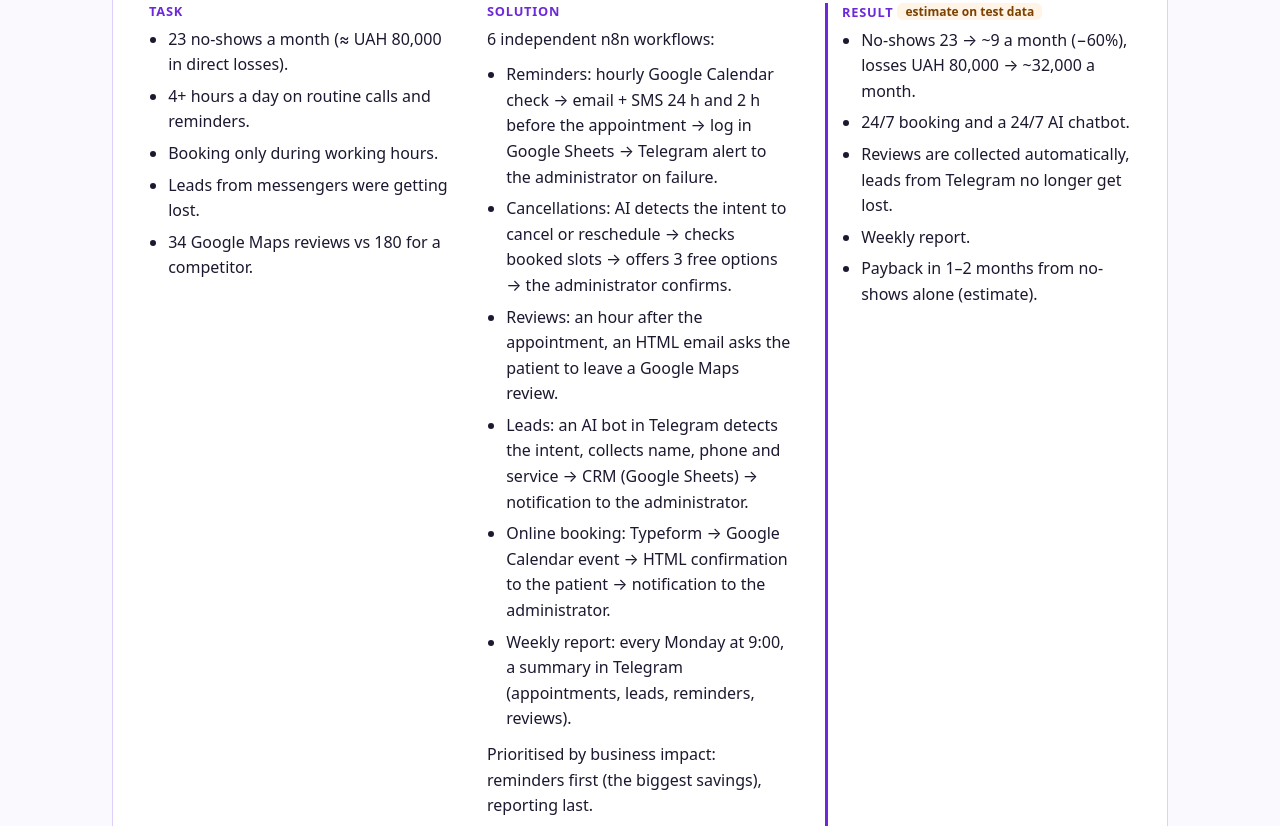
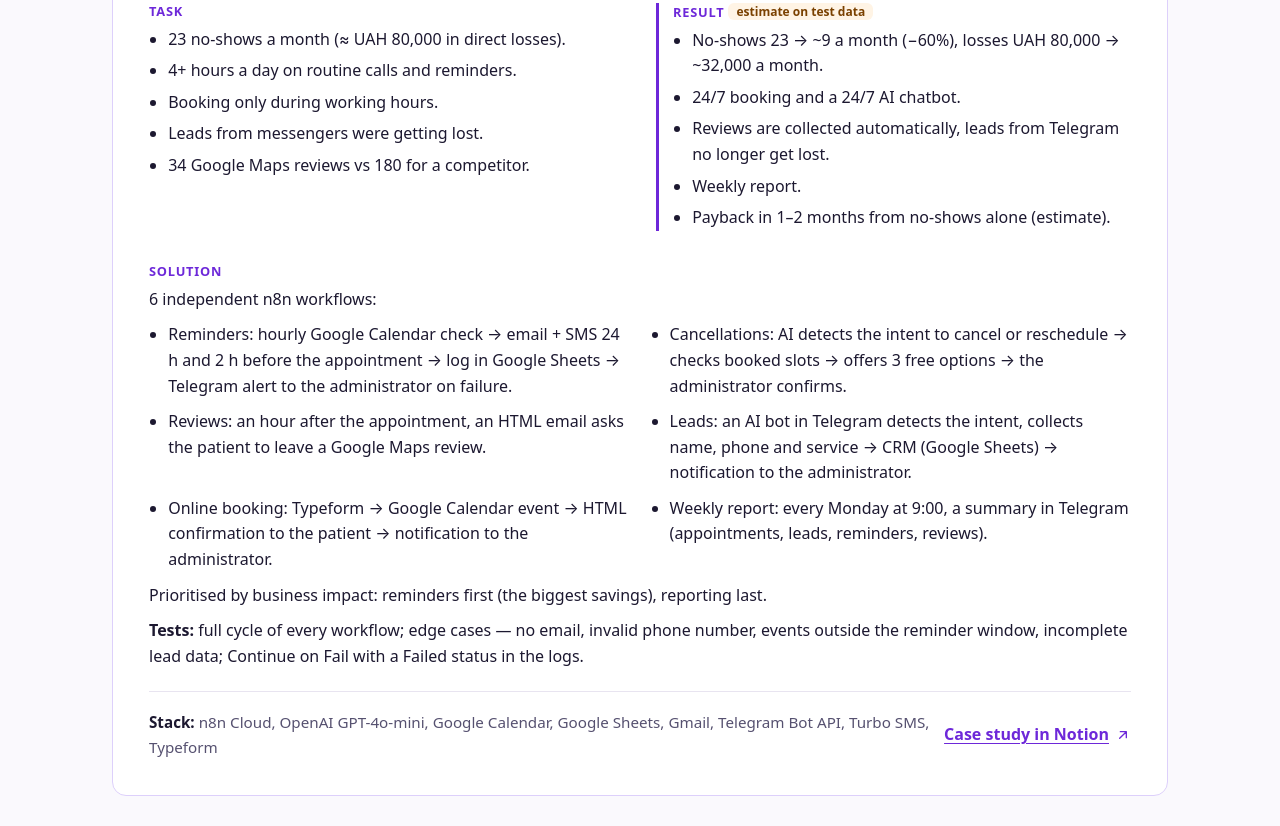
Before and after one commit to helentudos/olena-tudos-site, a plain HTML site: page index.html in a window 1280 px wide. Shown: the part 3803-4629 px from the top of the page. Drawn offline with Linux system fonts and the light colour scheme.

Commit message:
Improve flagship case layout and narrow-phone header
Co-Authored-By: Claude Opus 5.5 <noreply@anthropic.com>
Claude-Session: https://claude.ai/code/session_01DY6oHzPq3NvX2qY67FwbA9

```diff
--- a/css/styles.css
+++ b/css/styles.css
@@ -545,3 +545,26 @@ main:focus { outline: none; }
   .others-list { grid-template-columns: repeat(3, 1fr); }
   .contacts { grid-template-columns: repeat(3, 1fr); }
 }
+
+/* Flagship case on desktop: task | result on top, solution full width below */
+@media (min-width: 960px) {
+  .case-flagship .case-grid { grid-template-columns: repeat(2, 1fr); }
+  .case-flagship .case-grid > :nth-child(1) { grid-column: 1; grid-row: 1; }
+  .case-flagship .case-result { grid-column: 2; grid-row: 1; }
+  .case-flagship .case-solution { grid-column: 1 / -1; grid-row: 2; }
+  .case-flagship .list-wf { display: grid; grid-template-columns: repeat(2, 1fr); gap: 10px 40px; }
+  .case-flagship .list-wf li + li { margin-top: 0; }
+}
+
+/* Keep link labels on one line */
+.case-link { white-space: nowrap; flex-shrink: 0; }
+
+/* Narrow phones: icon-only menu button (label stays for screen readers) */
+@media (max-width: 419px) {
+  .header-inner { gap: 8px; }
+  .menu-toggle { padding: 0 10px; min-width: 44px; justify-content: center; }
+  .menu-toggle span {
+    position: absolute; width: 1px; height: 1px; overflow: hidden;
+    clip: rect(0 0 0 0); white-space: nowrap;
+  }
+}
--- a/index.html
+++ b/index.html
@@ -253,7 +253,7 @@
                 <li data-i18n="cases.pd.p5"></li>
               </ul>
             </div>
-            <div class="case-block">
+            <div class="case-block case-solution">
               <h4 data-i18n="cases.label.solution"></h4>
               <p data-i18n="cases.pd.solution"></p>
               <ul class="list list-wf">
```
